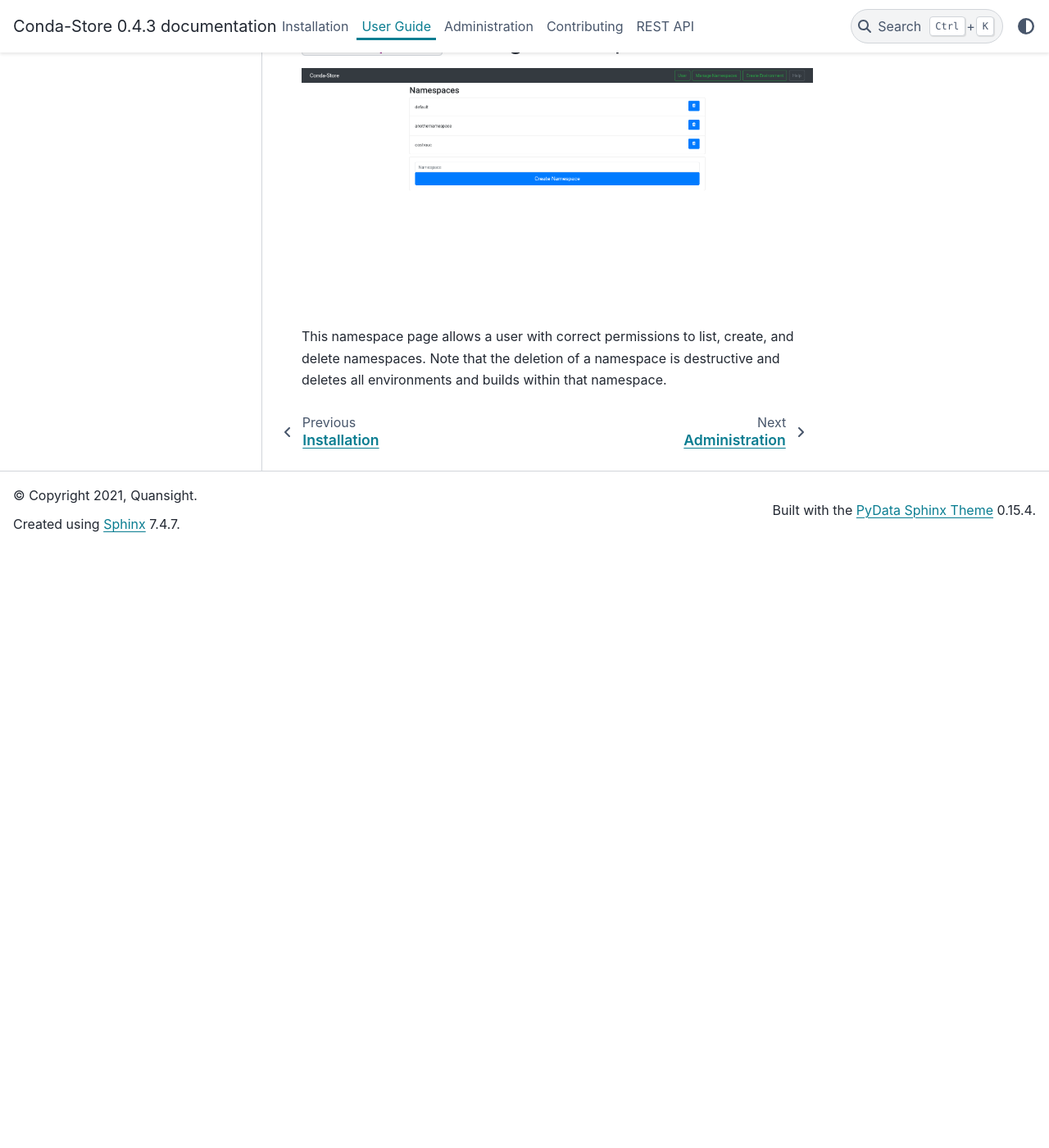
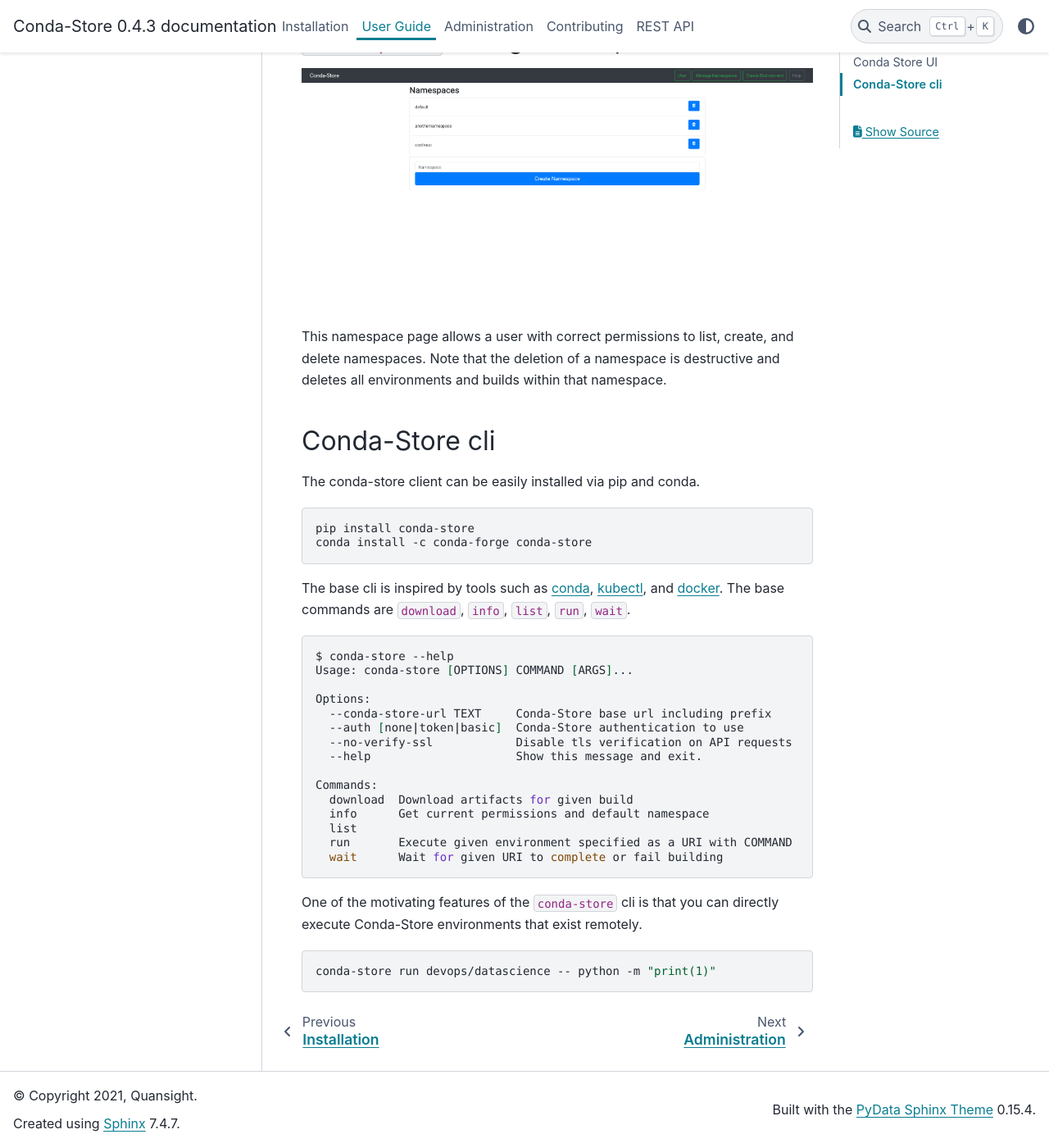
Before and after one commit to conda-incubator/conda-store, a Sphinx documentation site: the page built from docs/user_guide.md, in a window 1280 px wide and 1400 px high, scrolled down 7154 px. Shown: the whole window at 82% size. Built offline with Sphinx 7.4.7 and the PyData theme 0.15.4, drawn with Linux system fonts in a browser that asks for light colours; before the commit the page ends 7822 px from its top, so only the background shows below that; some of the changed text lies outside the part shown.

Commit message:
Adding documentation

````diff
--- a/docs/user_guide.md
+++ b/docs/user_guide.md
@@ -231,3 +231,43 @@
 create, and delete namespaces. Note that the deletion of a namespace
 is destructive and deletes all environments and builds within that
 namespace.
+
+## Conda-Store cli
+
+The conda-store client can be easily installed via pip and conda.
+
+```shell
+pip install conda-store
+conda install -c conda-forge conda-store
+```
+
+The base cli is inspired by tools such as
+[conda](https://docs.conda.io/en/latest/),
+[kubectl](https://kubernetes.io/docs/reference/kubectl/), and
+[docker](https://docs.docker.com/get-docker/). The base commands are
+`download`, `info`, `list`, `run`, `wait`.
+
+```shell
+$ conda-store --help
+Usage: conda-store [OPTIONS] COMMAND [ARGS]...
+
+Options:
+  --conda-store-url TEXT     Conda-Store base url including prefix
+  --auth [none|token|basic]  Conda-Store authentication to use
+  --no-verify-ssl            Disable tls verification on API requests
+  --help                     Show this message and exit.
+
+Commands:
+  download  Download artifacts for given build
+  info      Get current permissions and default namespace
+  list
+  run       Execute given environment specified as a URI with COMMAND
+  wait      Wait for given URI to complete or fail building
+```
+
+One of the motivating features of the `conda-store` cli is that you
+can directly execute Conda-Store environments that exist remotely.
+
+```shell
+conda-store run devops/datascience -- python -m "print(1)"
+```
````
Also changed, not shown: conda-store/README.md.
